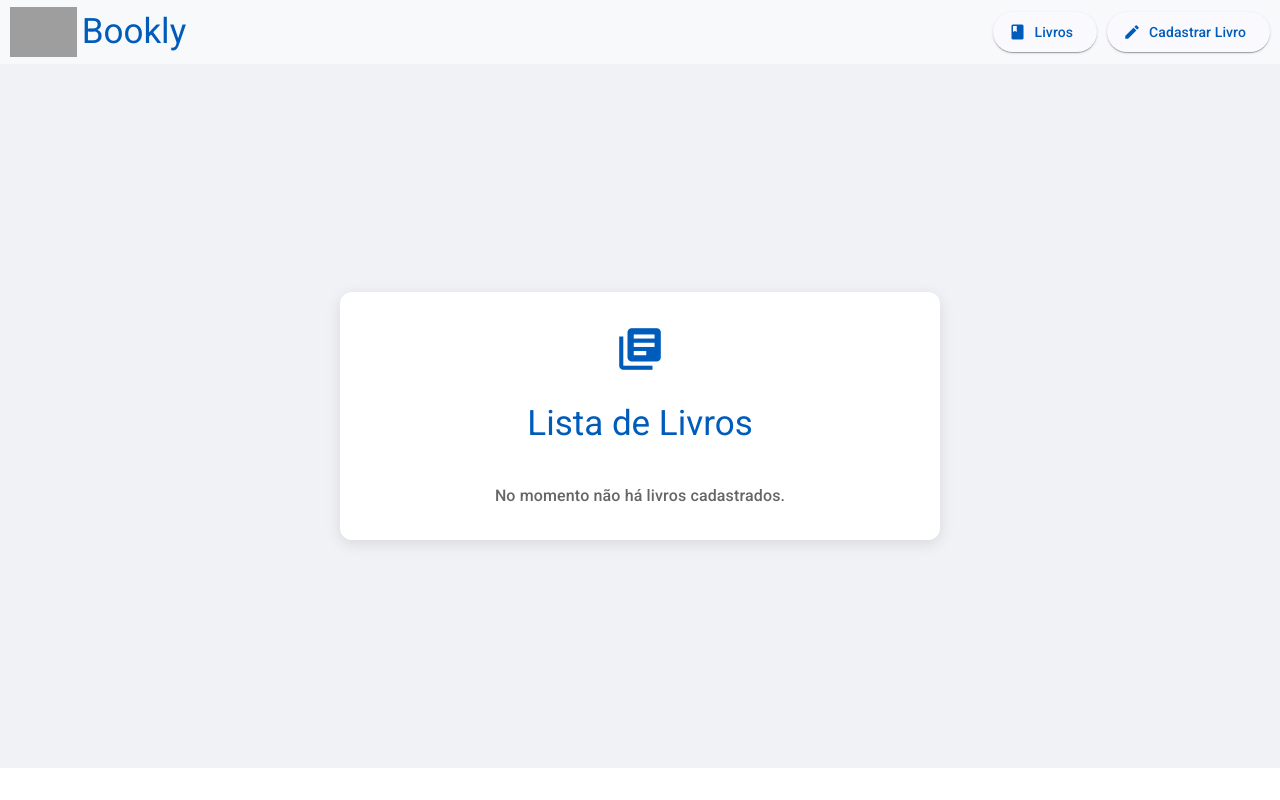
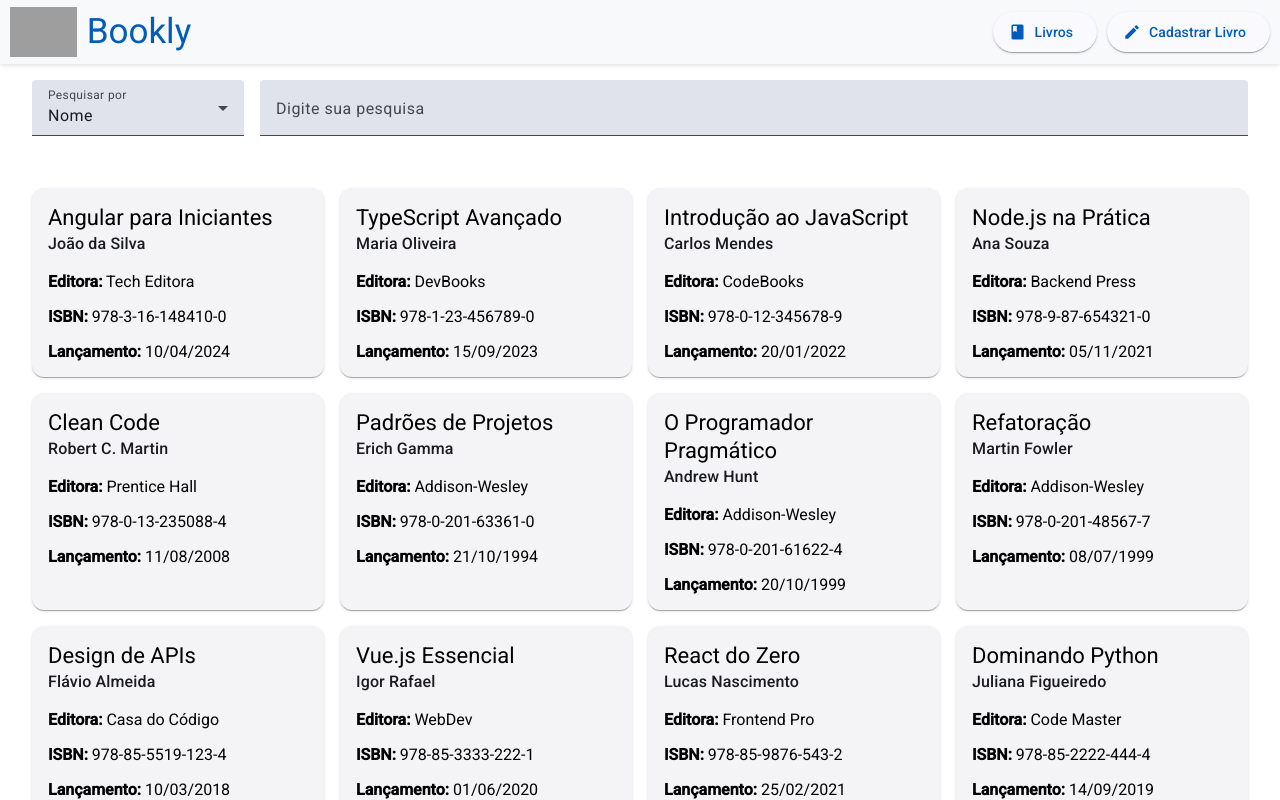
Before and after one commit to StormBreak5/frontend-livros, an Angular app: page / in a window 1280 px wide. Built offline with nearby package versions, Linux system fonts and the light colour scheme; grey boxes are pictures that could not be loaded.

Commit message:
Listagem de livros e campo de pesquisa.

```diff
--- a/src/app/app.component.html
+++ b/src/app/app.component.html
@@ -1,20 +1,20 @@
-<div class="container">
+<!-- app.component.html -->
+
 <mat-toolbar class="header-container" color="primary">
   <div style="display: flex; align-items: center;">
     <img src="assets/imagem/LogoBookly.png" alt="Logo Bookly" style="max-height: 50px; width: auto;">
-        <span class="titulo">Bookly</span>
+    <span class="titulo" style="margin-left: 10px;">Bookly</span>
   </div>
   <div class="buttons" style="margin-left: auto;">
-      <button mat-raised-button routerLink="">
+    <button mat-raised-button color="accent" routerLink="">
       <mat-icon>book</mat-icon> Livros
     </button>
-      <button mat-raised-button routerLink="create">
+    <button mat-raised-button color="accent" routerLink="create">
       <mat-icon>create</mat-icon> Cadastrar Livro
     </button>
   </div>
 </mat-toolbar>
 
-  <div class="principal">
+<main class="content-scrollable">
   <router-outlet></router-outlet>
-  </div>
-</div>
+</main>
--- a/src/app/book-list/book-list.component.html
+++ b/src/app/book-list/book-list.component.html
@@ -1,15 +1,42 @@
 <div class="inicio-container">
-  <mat-card class="inicio-card">
-    <div class="inicio-conteudo">
-      <mat-icon class="icone-inicio">library_books</mat-icon>
 
-      <mat-card-title class="inicio-titulo">
-        <span>Lista de Livros</span>
-      </mat-card-title>
+  <!-- Barra de pesquisa -->
+  <div class="search-bar">
+    <mat-form-field appearance="fill">
+      <mat-label>Pesquisar por</mat-label>
+      <mat-select [(ngModel)]="searchField">
+        <mat-option value="nome">Nome</mat-option>
+        <mat-option value="autor">Autor</mat-option>
+        <mat-option value="editora">Editora</mat-option>
+        <mat-option value="isbn">ISBN</mat-option>
+      </mat-select>
+    </mat-form-field>
 
-      <mat-card-subtitle class="inicio-subtitulo">
-        No momento não há livros cadastrados.
-      </mat-card-subtitle>
-    </div>
-  </mat-card>
+    <mat-form-field appearance="fill" class="search-input">
+      <mat-label>Digite sua pesquisa</mat-label>
+      <input matInput [(ngModel)]="searchTerm" placeholder="Ex: Clean Code" />
+    </mat-form-field>
+  </div>
+
+  <!-- Lista de livros -->
+  <div class="book-grid" *ngIf="filteredBooks().length > 0; else noBooks">
+    <mat-card class="book-card" *ngFor="let book of filteredBooks()">
+      <mat-card-header>
+        <mat-card-title>{{ book.nome }}</mat-card-title>
+        <mat-card-subtitle>{{ book.autor }}</mat-card-subtitle>
+      </mat-card-header>
+      <mat-card-content>
+        <p><strong>Editora:</strong> {{ book.editora }}</p>
+        <p><strong>ISBN:</strong> {{ book.isbn }}</p>
+        <p><strong>Lançamento:</strong> {{ book.dataLancamento | date: 'dd/MM/yyyy' }}</p>
+      </mat-card-content>
+    </mat-card>
+  </div>
+
+  <!-- Nenhum livro encontrado -->
+  <ng-template #noBooks>
+    <mat-card>
+      <mat-card-subtitle>Nenhum livro encontrado.</mat-card-subtitle>
+    </mat-card>
+  </ng-template>
 </div>
--- a/src/app/book-list/book-list.component.scss
+++ b/src/app/book-list/book-list.component.scss
@@ -1,50 +1,33 @@
 .inicio-container {
-  display: flex;
-  justify-content: center;
-  align-items: center;
-  height: calc(100vh - 128px);
-  padding: 16px;
-  background-color: #f0f2f5;
+  width: 100%;
+  margin: 0;
+  padding: 0;
+  box-sizing: border-box;
 }
 
-.inicio-titulo {
-  margin-bottom: 30px;
-  color: #005cbb;
-  font-size: 35px;
-  font-weight: initial;
+.search-bar {
+  display: flex;
+  gap: 16px;
+  flex-wrap: wrap;
+  margin-bottom: 16px;
+  align-items: center;
+  padding: 0 16px;
 }
 
-.inicio-card {
-  max-width: 600px;
-  width: 100%;
-  padding: 32px;
-  border-radius: 12px;
-  box-shadow: 0 4px 16px rgba(0, 0, 0, 0.1);
-  background-color: #ffffff;
+.search-input {
+  flex: 1;
+  min-width: 250px;
 }
 
-.inicio-conteudo {
+.book-grid {
+  display: grid;
+  grid-template-columns: repeat(auto-fill, minmax(280px, 1fr));
+  gap: 16px;
+  padding: 16px;
+}
+
+.book-card {
   display: flex;
   flex-direction: column;
-  align-items: center;
-  text-align: center;
-  gap: 16px;
+  height: 100%;
 }
-
-.icone-inicio {
-  font-size: 50px;
-  color: #005cbb;
-  margin-bottom: 20px;
-  height: 50px;
-  width: 50px;
-}
-
-.inicio-subtitulo {
-  font-size: 16px;
-  color: #666;
-}
-
-.inicio-texto {
-  font-size: 15px;
-  color: #444;
-}
--- a/src/app/book-list/book-list.component.ts
+++ b/src/app/book-list/book-list.component.ts
@@ -1,13 +1,201 @@
 import { Component } from '@angular/core';
-import {MatCardModule} from '@angular/material/card'
-import {MatIconModule} from '@angular/material/icon'
+import { CommonModule } from '@angular/common';
+import { FormsModule } from '@angular/forms';
+import { MatCardModule } from '@angular/material/card';
+import { MatIconModule } from '@angular/material/icon';
+import { MatFormFieldModule } from '@angular/material/form-field';
+import { MatSelectModule } from '@angular/material/select';
+import { MatInputModule } from '@angular/material/input';
+
+interface Book {
+  nome: string;
+  autor: string;
+  editora: string;
+  isbn: string;
+  dataLancamento: Date;
+}
 
 @Component({
   selector: 'app-book-list',
-  imports: [MatCardModule, MatIconModule],
+  standalone: true,
+  imports: [
+    CommonModule,
+    FormsModule,
+    MatCardModule,
+    MatIconModule,
+    MatFormFieldModule,
+    MatSelectModule,
+    MatInputModule
+  ],
   templateUrl: './book-list.component.html',
-  styleUrl: './book-list.component.scss'
+  styleUrls: ['./book-list.component.scss']
 })
 export class BookListComponent {
+  searchField: 'nome' | 'autor' | 'editora' | 'isbn' = 'nome';
+  searchTerm: string = '';
+  books: Book[] = [
+    {
+      nome: 'Angular para Iniciantes',
+      autor: 'João da Silva',
+      editora: 'Tech Editora',
+      isbn: '978-3-16-148410-0',
+      dataLancamento: new Date('2024-04-10')
+    },
+    {
+      nome: 'TypeScript Avançado',
+      autor: 'Maria Oliveira',
+      editora: 'DevBooks',
+      isbn: '978-1-23-456789-0',
+      dataLancamento: new Date('2023-09-15')
+    },
+    {
+      nome: 'Introdução ao JavaScript',
+      autor: 'Carlos Mendes',
+      editora: 'CodeBooks',
+      isbn: '978-0-12-345678-9',
+      dataLancamento: new Date('2022-01-20')
+    },
+    {
+      nome: 'Node.js na Prática',
+      autor: 'Ana Souza',
+      editora: 'Backend Press',
+      isbn: '978-9-87-654321-0',
+      dataLancamento: new Date('2021-11-05')
+    },
+    {
+      nome: 'Clean Code',
+      autor: 'Robert C. Martin',
+      editora: 'Prentice Hall',
+      isbn: '978-0-13-235088-4',
+      dataLancamento: new Date('2008-08-11')
+    },
+    {
+      nome: 'Padrões de Projetos',
+      autor: 'Erich Gamma',
+      editora: 'Addison-Wesley',
+      isbn: '978-0-201-63361-0',
+      dataLancamento: new Date('1994-10-21')
+    },
+    {
+      nome: 'O Programador Pragmático',
+      autor: 'Andrew Hunt',
+      editora: 'Addison-Wesley',
+      isbn: '978-0-201-61622-4',
+      dataLancamento: new Date('1999-10-20')
+    },
+    {
+      nome: 'Refatoração',
+      autor: 'Martin Fowler',
+      editora: 'Addison-Wesley',
+      isbn: '978-0-201-48567-7',
+      dataLancamento: new Date('1999-07-08')
+    },
+    {
+      nome: 'Design de APIs',
+      autor: 'Flávio Almeida',
+      editora: 'Casa do Código',
+      isbn: '978-85-5519-123-4',
+      dataLancamento: new Date('2018-03-10')
+    },
+    {
+      nome: 'Vue.js Essencial',
+      autor: 'Igor Rafael',
+      editora: 'WebDev',
+      isbn: '978-85-3333-222-1',
+      dataLancamento: new Date('2020-06-01')
+    },
+    {
+      nome: 'React do Zero',
+      autor: 'Lucas Nascimento',
+      editora: 'Frontend Pro',
+      isbn: '978-85-9876-543-2',
+      dataLancamento: new Date('2021-02-25')
+    },
+    {
+      nome: 'Dominando Python',
+      autor: 'Juliana Figueiredo',
+      editora: 'Code Master',
+      isbn: '978-85-2222-444-4',
+      dataLancamento: new Date('2019-09-14')
+    },
+    {
+      nome: 'Estruturas de Dados com C',
+      autor: 'Paulo Henrique',
+      editora: 'Lógica Editora',
+      isbn: '978-85-5555-111-2',
+      dataLancamento: new Date('2017-01-01')
+    },
+    {
+      nome: 'Algoritmos em Java',
+      autor: 'Sérgio Lima',
+      editora: 'Tech BR',
+      isbn: '978-85-0000-000-0',
+      dataLancamento: new Date('2016-05-30')
+    },
+    {
+      nome: 'Java Web Moderno',
+      autor: 'Renata Borges',
+      editora: 'DevBooks',
+      isbn: '978-85-4444-666-1',
+      dataLancamento: new Date('2022-07-20')
+    },
+    {
+      nome: 'Desenvolvimento Android',
+      autor: 'Eduardo Ramos',
+      editora: 'Mobile Press',
+      isbn: '978-85-8765-432-1',
+      dataLancamento: new Date('2020-12-10')
+    },
+    {
+      nome: 'Swift para iOS',
+      autor: 'Fernanda Silva',
+      editora: 'Apple Dev',
+      isbn: '978-85-3210-987-6',
+      dataLancamento: new Date('2019-03-05')
+    },
+    {
+      nome: 'Machine Learning Essencial',
+      autor: 'Roberta Dias',
+      editora: 'AI Books',
+      isbn: '978-85-7654-321-0',
+      dataLancamento: new Date('2021-10-15')
+    },
+    {
+      nome: 'Data Science na Prática',
+      autor: 'Daniel Costa',
+      editora: 'Big Data Press',
+      isbn: '978-85-6543-210-9',
+      dataLancamento: new Date('2022-02-08')
+    },
+    {
+      nome: 'Banco de Dados Relacionais',
+      autor: 'Gustavo Almeida',
+      editora: 'DB Editora',
+      isbn: '978-85-5432-109-8',
+      dataLancamento: new Date('2018-08-20')
+    },
+    {
+      nome: 'Segurança da Informação',
+      autor: 'Patrícia Souza',
+      editora: 'Cyber Press',
+      isbn: '978-85-4321-098-7',
+      dataLancamento: new Date('2023-01-10')
+    },
+    {
+      nome: 'Redes de Computadores',
+      autor: 'Marco Aurélio',
+      editora: 'InfraTech',
+      isbn: '978-85-3210-876-5',
+      dataLancamento: new Date('2017-04-12')
+    }
+  ];
 
+  filteredBooks(): Book[] {
+    const term = this.searchTerm.toLowerCase().trim();
+    const field = this.searchField;
+    return this.books.filter(book => {
+      const value = (book[field] as string)?.toLowerCase() || '';
+      return value.includes(term);
+    });
+  }
 }
--- a/src/styles.scss
+++ b/src/styles.scss
@@ -1,4 +1,46 @@
-/* You can add global styles to this file, and also import other style files */
+/* Reset básico */
+* {
+  box-sizing: border-box;
+}
 
-html, body { height: 100%; }
-body { margin: 0; font-family: Roboto, "Helvetica Neue", sans-serif; }
+html, body {
+  height: 100%;
+  margin: 0;
+  padding: 0;
+  font-family: Roboto, sans-serif;
+  display: flex;
+  flex-direction: column;
+  overflow: hidden;
+}
+
+app-root {
+  display: flex;
+  flex-direction: column;
+  height: 100%;
+}
+
+/* Header fixo */
+.header-container {
+  position: fixed;
+  top: 0;
+  left: 0;
+  right: 0;
+  height: 64px; /* altura da toolbar */
+  z-index: 1000;
+  display: flex;
+  align-items: center;
+  padding: 0 16px;
+  background-color: inherit;
+  color: inherit;
+  box-shadow: 0 2px 4px rgba(0, 0, 0, 0.1);
+}
+
+/* Conteúdo com scroll abaixo do header */
+.content-scrollable {
+  margin-top: 64px; /* mesma altura do header */
+  flex: 1;
+  overflow-y: auto;
+  padding: 16px;
+  display: flex;
+  flex-direction: column;
+}
```
Lines whose indentation alone changed are shown as unchanged.
